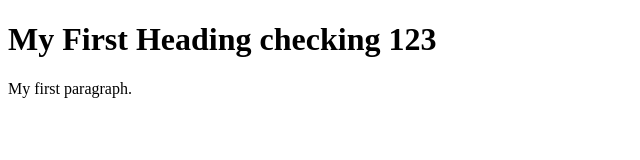
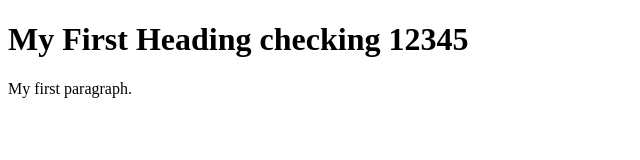
Before and after one commit to Demonlordevil/jenkins, a plain HTML site: page index.html in a window 1280 px wide. Shown: the full height of the page, 0-640 px from the left. Drawn offline with Linux system fonts and the light colour scheme.

Commit message:
Update index.html

```diff
--- a/index.html
+++ b/index.html
@@ -5,7 +5,7 @@
 </head>
 <body>
 
-<h1>My First Heading checking 123</h1>
+<h1>My First Heading checking 12345</h1>
 <p>My first paragraph.</p>
 
 </body>
```
